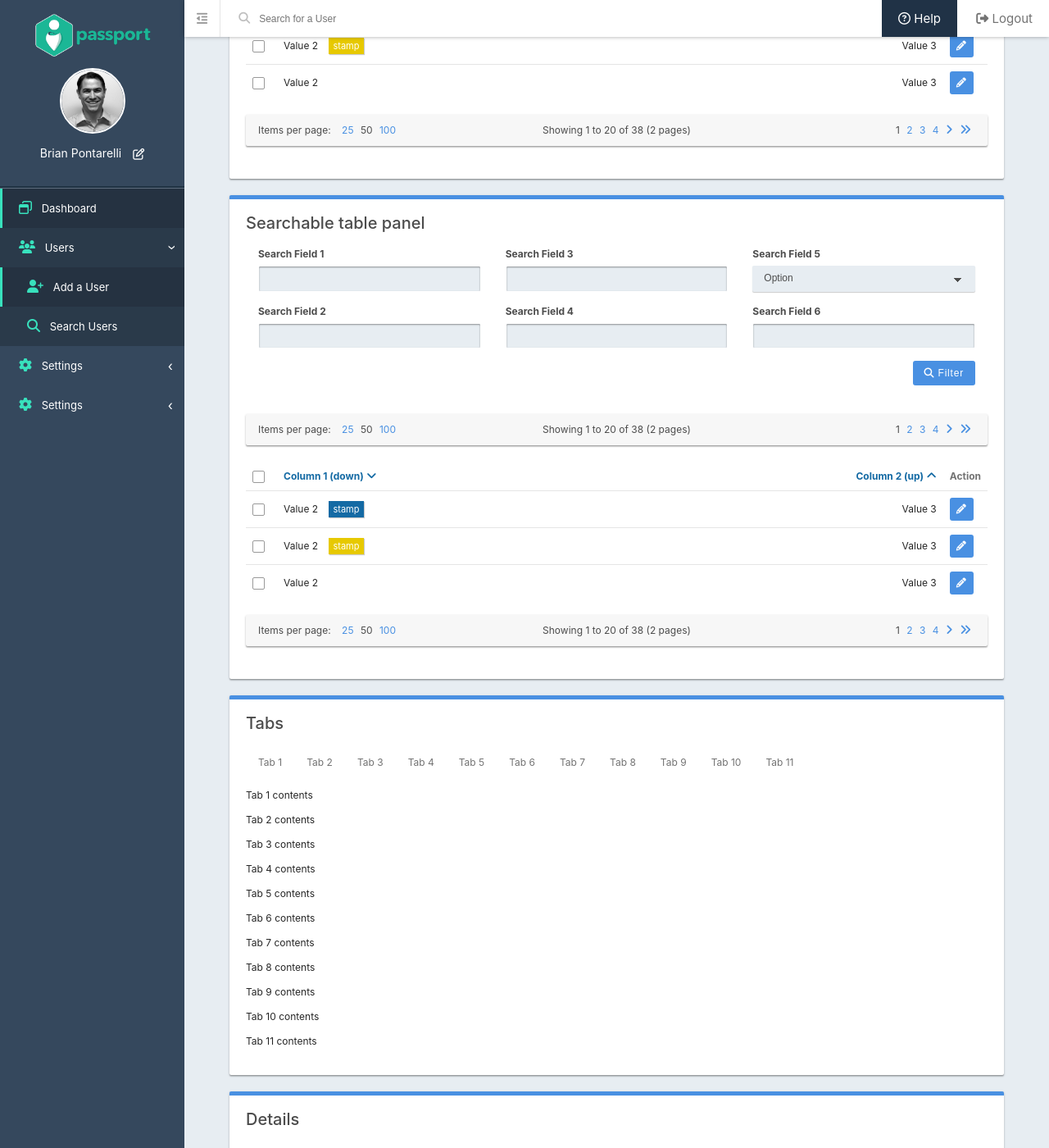
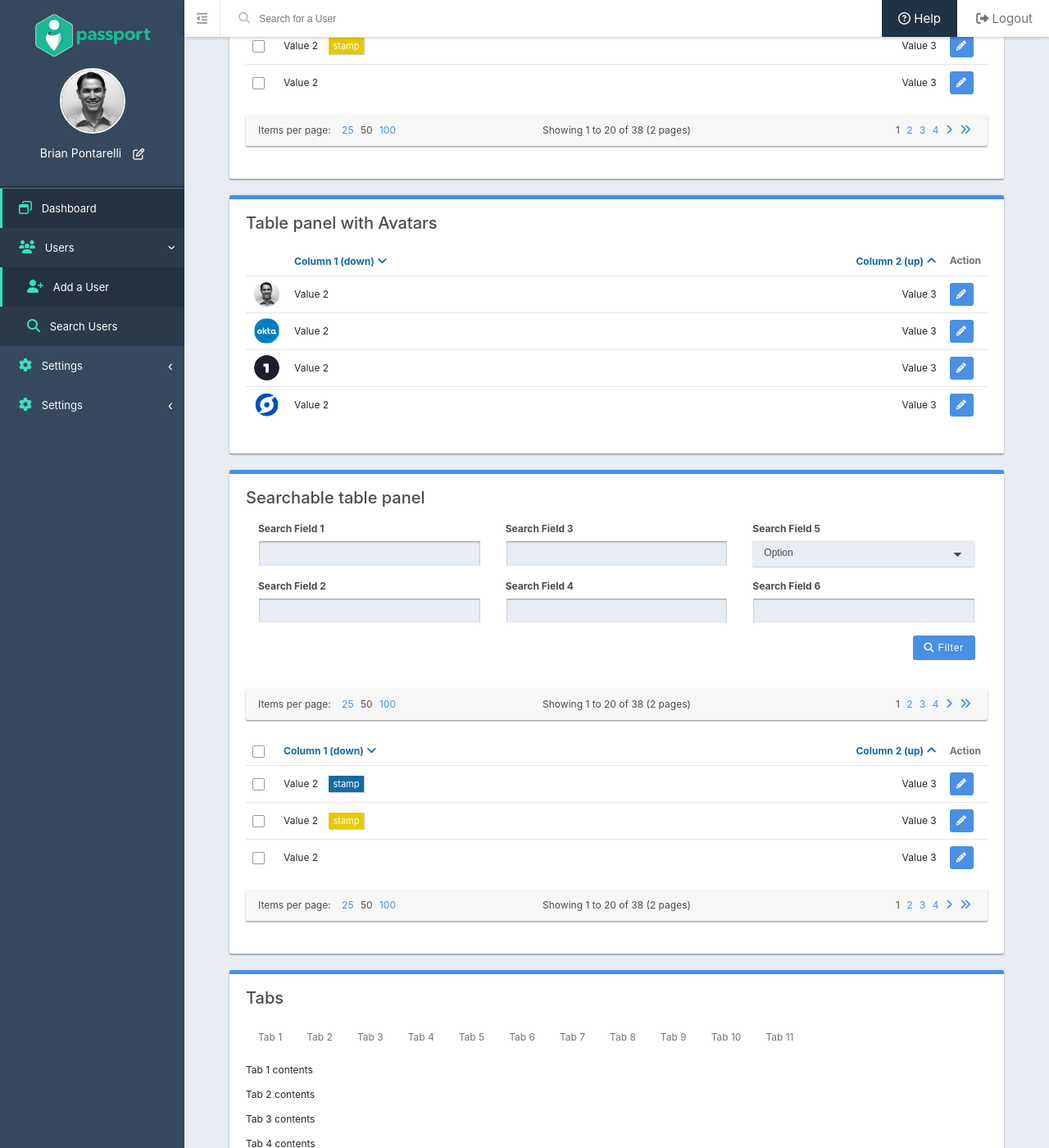
Before and after one commit to FusionAuth/fusionauth-style, a Jekyll site: the page built from index.md, in a window 1280 px wide and 1400 px high, scrolled down 6248 px. Shown: the whole window at 82% size. Built offline with Jekyll 4.4.1, drawn with Linux system fonts in a browser that asks for light colours; nearby versions of some CDN libraries.

Commit message:
Avatar table

```diff
--- a/_layouts/default.html
+++ b/_layouts/default.html
@@ -931,6 +931,60 @@
       <div class="row">
         <div class="col-xs">
           <div class="panel">
+            <h2>Table panel with Avatars</h2>
+            <main>
+              <table>
+                <thead>
+                <tr>
+                  <th class="tight"></th>
+                  <th class="sort-down"><a href="#">Column 1 (down)</a></th>
+                  <th class="sort-up text-right"><a href="#">Column 2 (up)</a></th>
+                  <th class="action">Action</th>
+                </tr>
+                </thead>
+                <tbody>
+                <tr>
+                  <td class="tight icon">
+                    <img src="images/avatar.jpg">
+                  </td>
+                  <td class="">Value 2</td>
+                  <td class="text-right">Value 3</td>
+                  <td class="action"><a href="#" class="blue button small-square" data-tooltip="Edit"><i class="fa fa-pencil"></i></a></td>
+                </tr>
+                <tr>
+                  <td class="tight icon">
+                    <img src="images/okta.png">
+                  </td>
+                  <td class="">Value 2</td>
+                  <td class="text-right">Value 3</td>
+                  <td class="action"><a href="#" class="blue button small-square" data-tooltip="Edit"><i class="fa fa-pencil"></i></a></td>
+                </tr>
+                <tr>
+                  <td class="tight icon">
+                    <img src="images/onelogin.svg">
+                  </td>
+                  <td class="">Value 2</td>
+                  <td class="text-right">Value 3</td>
+                  <td class="action"><a href="#" class="blue button small-square" data-tooltip="Edit"><i class="fa fa-pencil"></i></a></td>
+                </tr>
+                <tr>
+                  <td class="tight icon">
+                    <img src="images/stormpath.jpg">
+                  </td>
+                  <td class="">Value 2</td>
+                  <td class="text-right">Value 3</td>
+                  <td class="action"><a href="#" class="blue button small-square" data-tooltip="Edit"><i class="fa fa-pencil"></i></a></td>
+                </tr>
+                </tbody>
+              </table>
+            </main>
+          </div>
+        </div>
+      </div>
+
+      <div class="row">
+        <div class="col-xs">
+          <div class="panel">
             <h2>Searchable table panel</h2>
             <main>
               <div class="push-bottom">
--- a/_sass/tables.scss
+++ b/_sass/tables.scss
@@ -73,6 +73,13 @@ table {
           text-decoration: none;
         }
 
+        img {
+          border: 2px solid white;
+          border-radius: 50px;
+          vertical-align: middle;
+          width: 35px;
+        }
+
         &.action {
           text-align: left;
           white-space: nowrap;
@@ -85,6 +92,10 @@ table {
           @media (min-width: 640px) {
             display: table-cell;
           }
+        }
+
+        &.icon {
+          padding: 2px 8px;
         }
       }
 
```
